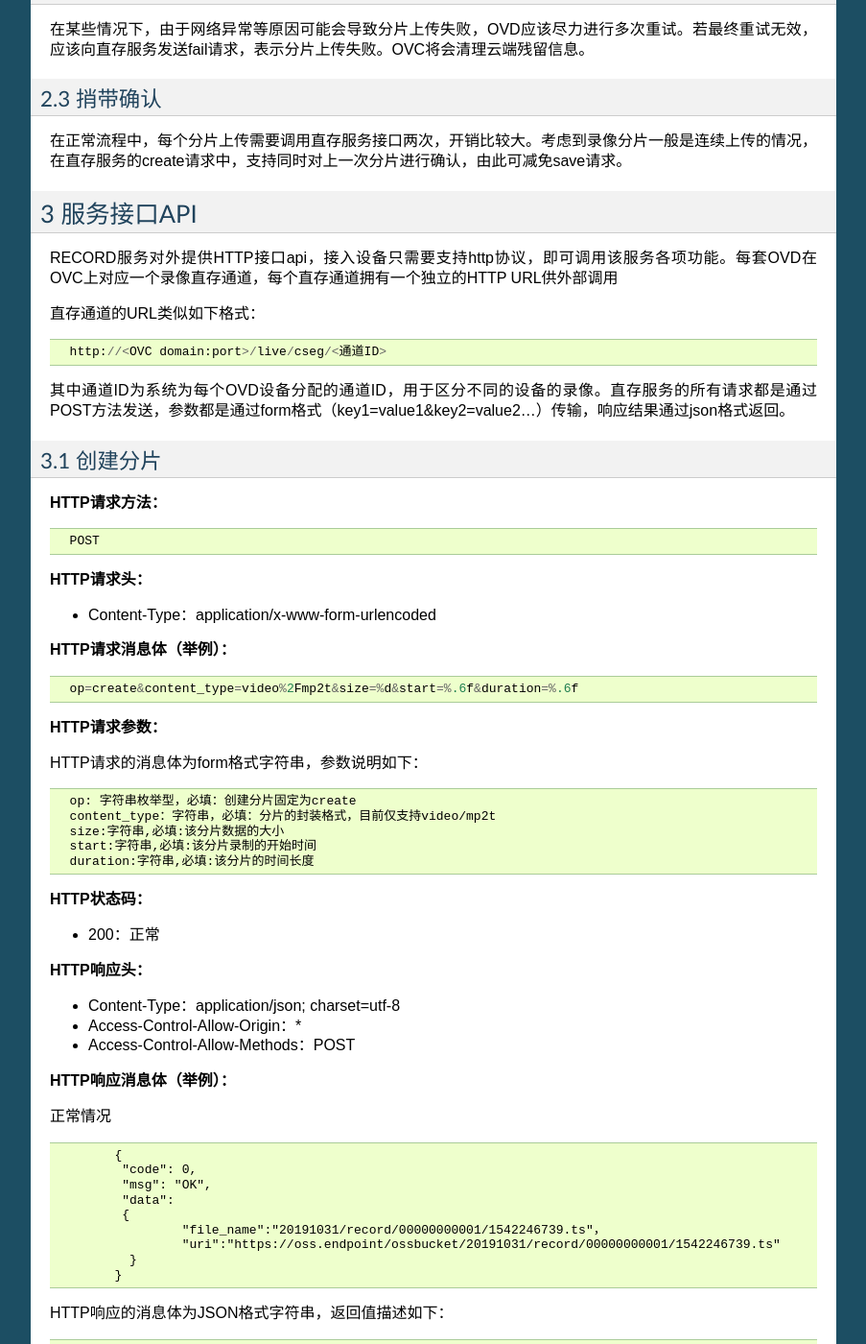
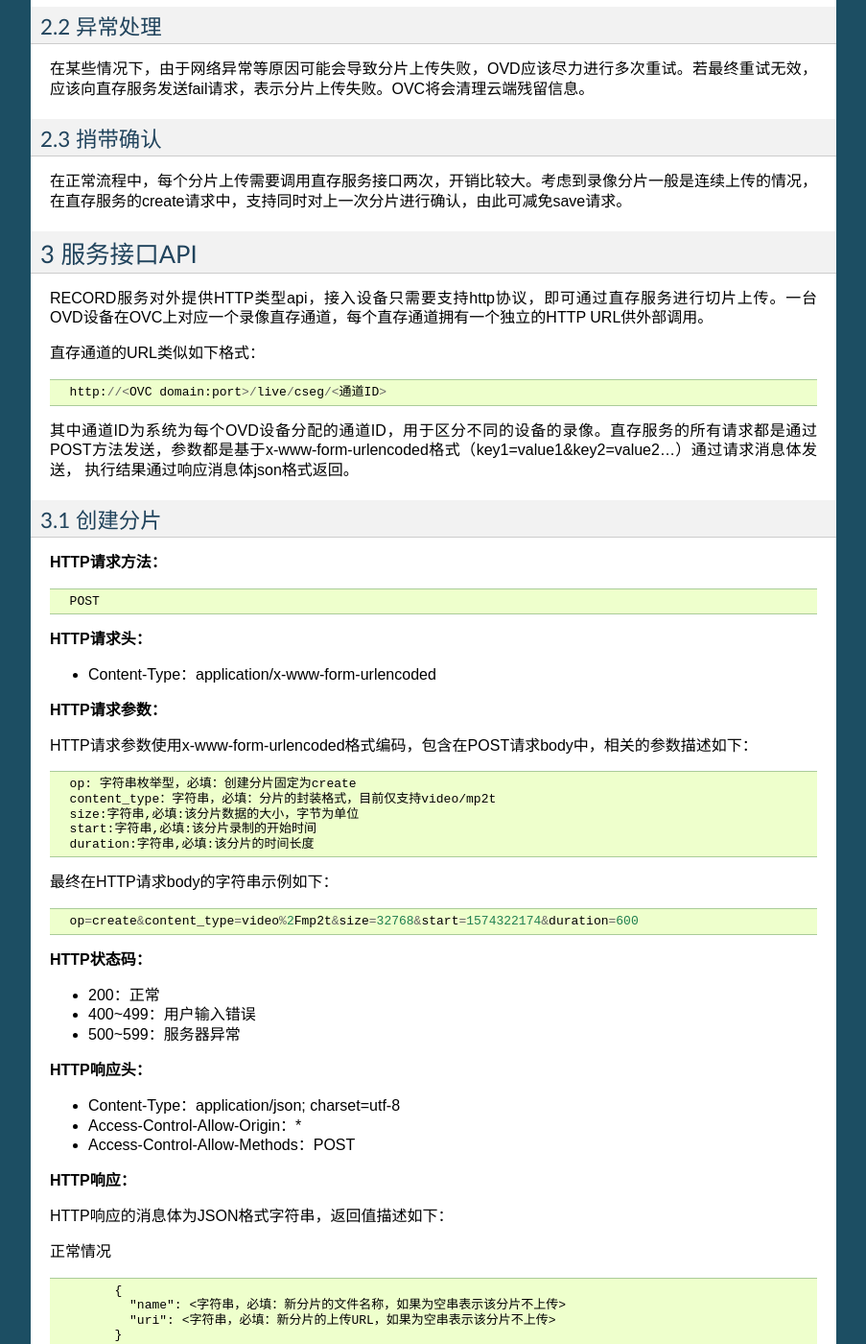
Before and after one commit to jamken/open_dev_sdk, a Sphinx documentation site: the page built from docs/cloud_record.md, in a window 1280 px wide and 1400 px high, scrolled down 841 px. Shown: the whole window at 96% size, without its empty margins (198-1101 px from the left). Built offline with Sphinx 7.4.7, drawn with Linux system fonts in a browser that asks for light colours; some of the changed text lies outside the part shown.

Commit message:
分片直存协议更新

````diff
--- a/docs/cloud_record.md
+++ b/docs/cloud_record.md
@@ -16,6 +16,8 @@
 
 - OVS RECORD：OVD与OVC之间采用的录像切片上传服务
 
+- 录像直存通道： 切片直存服务是以通道为单位进行管理的，每个分片只属于某一个特定的通道。每个编码设备应该将录像且片上传到自己对应的通道中。
+
 ## 2 服务描述
 
 
@@ -31,11 +33,11 @@
 
 2. OVD将实时媒体流录制成一个分片
 
-3. OVD向直存服务（通过接口URL）发送create请求，获得分片上传URL
+3. OVD向通道对应的URL发送create请求，获得分片上传URL
 
 4. OVD通过（http）PUT方法，将分片上传到该存储地址
 
-5. OVD向直存服务（通过接口URL）发送save请求，确认分片上传成功
+5. OVD向通道对应的URL发送save请求，确认分片上传成功
 
 6. 跳转步骤2，继续下一个分片
 
@@ -51,7 +53,7 @@
 
 ## 3 服务接口API
 
-RECORD服务对外提供HTTP接口api，接入设备只需要支持http协议，即可调用该服务各项功能。每套OVD在OVC上对应一个录像直存通道，每个直存通道拥有一个独立的HTTP URL供外部调用
+RECORD服务对外提供HTTP类型api，接入设备只需要支持http协议，即可通过直存服务进行切片上传。一台OVD设备在OVC上对应一个录像直存通道，每个直存通道拥有一个独立的HTTP URL供外部调用。
 
 直存通道的URL类似如下格式：
 
@@ -59,7 +61,9 @@
   http://<OVC domain:port>/live/cseg/<通道ID>
 ```
 
-其中通道ID为系统为每个OVD设备分配的通道ID，用于区分不同的设备的录像。直存服务的所有请求都是通过POST方法发送，参数都是通过form格式（key1=value1&key2=value2...）传输，响应结果通过json格式返回。
+其中通道ID为系统为每个OVD设备分配的通道ID，用于区分不同的设备的录像。直存服务的所有请求都是通过POST方法发送，参数都是基于x-www-form-urlencoded格式（key1=value1&key2=value2...）通过请求消息体发送，
+执行结果通过响应消息体json格式返回。
+
 
 
 
@@ -75,28 +79,31 @@
 
 - Content-Type：application/x-www-form-urlencoded
 
-**HTTP请求消息体（举例）：**
-
-```
-  op=create&content_type=video%2Fmp2t&size=%d&start=%.6f&duration=%.6f
-```
-
 **HTTP请求参数：**
 
-HTTP请求的消息体为form格式字符串，参数说明如下：
+HTTP请求参数使用x-www-form-urlencoded格式编码，包含在POST请求body中，相关的参数描述如下：
 
 ```
   op: 字符串枚举型，必填：创建分片固定为create
   content_type：字符串，必填：分片的封装格式，目前仅支持video/mp2t
-  size:字符串,必填:该分片数据的大小
+  size:字符串,必填:该分片数据的大小，字节为单位
   start:字符串,必填:该分片录制的开始时间
   duration:字符串,必填:该分片的时间长度
+```
+
+最终在HTTP请求body的字符串示例如下：
+
+```
+  op=create&content_type=video%2Fmp2t&size=32768&start=1574322174&duration=600
 ```
 
 
 **HTTP状态码：**
 
 - 200：正常
+- 400~499：用户输入错误
+- 500~599：服务器异常
+
 
 **HTTP响应头：**
 
@@ -104,34 +111,29 @@
 - Access-Control-Allow-Origin：\*
 - Access-Control-Allow-Methods：POST
 
-**HTTP响应消息体（举例）：**
+**HTTP响应：**
+
+HTTP响应的消息体为JSON格式字符串，返回值描述如下：
 
 正常情况
 ```
 	{
-	 "code": 0,
-	 "msg": "OK",
-	 "data":
-	 {
-		 "file_name":"20191031/record/00000000001/1542246739.ts"，
-		 "uri":"https://oss.endpoint/ossbucket/20191031/record/00000000001/1542246739.ts"
-	  }
+	  "name": <字符串，必填：新分片的文件名称，如果为空串表示该分片不上传>
+	  "uri": <字符串，必填：新分片的上传URL，如果为空串表示该分片不上传>
 	}
 ```
 HTTP响应的消息体为JSON格式字符串，返回值描述如下：
-```
-file_name:字符串,下一个数据分片的文件名称
-uri:字符串,下一个数据分片的上传uri地址
-```
+
+
 异常情况
 ```
 	{
-	 "code": 7,
-	 "msg": "INVALID_PARAM"
+	  "info": <字符串，必填：错误描述>
 	}
 ```
 
 ### 3.2 确认分片
+
 **HTTP请求方法：**
 
 ```
@@ -142,25 +144,27 @@
 
 - Content-Type：application/x-www-form-urlencoded
 
-**HTTP请求消息体（举例）：**
-
-```
-  op=save&name=%s
-```
 
 **HTTP请求参数：**
 
-HTTP请求的消息体为form格式字符串，参数说明如下：
+HTTP请求参数使用x-www-form-urlencoded格式编码，包含在POST请求body中，相关的参数描述如下：
 
 ```
-  op: 字符串枚举型，必填：确认分片固定为save
-  name：字符串，必填：需要确认的分片文件名
+  op: 字符串枚举型，必填：创建分片固定为save
+  name：字符串，必填：需要确认的分片的文件名，应该和create请求中返回的文件名相对应
 ```
 
+最终在HTTP请求body的字符串示例如下：
+
+```
+  op=save&name=0003.ts
+```
 
 **HTTP状态码：**
 
 - 200：正常
+- 400~499：用户输入错误
+- 500~599：服务器异常
 
 **HTTP响应头：**
 
@@ -168,24 +172,26 @@
 - Access-Control-Allow-Origin：\*
 - Access-Control-Allow-Methods：POST
 
-**HTTP响应消息体（举例）：**
+**HTTP响应：**
 
-正常情况
+HTTP响应的消息体为JSON格式字符串，返回值描述如下：
+
+正常情况body:
 
 ```
+无
+```
+
+HTTP响应的消息体为JSON格式字符串，返回值描述如下：
+
+
+异常情况body:
+```
 	{
-	   "code": 0,
-	   "msg": "OK"
+	 "info": <字符串，必填：错误描述>
 	}
 ```
 
-异常情况
-```
-	{
-	   "code": 10401,
-	   "msg": "VOD_FILE_UPLOAD_FAILED"
-	}
-```
 
 ### 3.3 取消分片
 **HTTP请求方法：**
@@ -198,21 +204,21 @@
 
 - Content-Type：application/x-www-form-urlencoded
 
-**HTTP请求消息体（举例）：**
-
-```
-  op=fail&name=%s
-```
 
 **HTTP请求参数：**
 
-HTTP请求的消息体为form格式字符串，参数说明如下：
+HTTP请求参数使用x-www-form-urlencoded格式编码，包含在POST请求body中，相关的参数描述如下：
 
 ```
   op: 字符串枚举型，必填：取消分片固定为fail
-  name：字符串，必填：需要取消的分片文件名
+  name：字符串，必填：需要取消的分片的文件名，应该和create请求中返回的文件名相对应
 ```
 
+最终在HTTP请求body的字符串示例如下：
+
+```
+  op=fail&name=0003.ts
+```
 
 **HTTP状态码：**
 
@@ -224,27 +230,31 @@
 - Access-Control-Allow-Origin：\*
 - Access-Control-Allow-Methods：POST
 
-**HTTP响应消息体（举例）：**
 
-正常情况
+**HTTP响应：**
+
+HTTP响应的消息体为JSON格式字符串，返回值描述如下：
+
+正常情况body:
 
 ```
-	{
-	   "code": 0,
-	   "msg": "OK"
-	}
+无
 ```
 
-异常情况
+HTTP响应的消息体为JSON格式字符串，返回值描述如下：
+
+
+异常情况body:
 ```
 	{
-	   "code": 6,
-	   "msg": "OBJECT_NOT_EXIST"
+	 "info": <字符串，必填：错误原因>
 	}
 ```
 
 
 ### 3.4 获取服务器当前日历时间
+
+
 **HTTP请求方法：**
 
 ```
@@ -255,20 +265,20 @@
 
 - Content-Type：application/x-www-form-urlencoded
 
-**HTTP请求消息体（举例）：**
+
+**HTTP请求参数：**
+
+HTTP请求参数使用x-www-form-urlencoded格式编码，包含在POST请求body中，相关的参数描述如下：
+
+```
+  op: 字符串枚举型，必填：操作类型，获取时间固定为getcurrenttime
+```
+
+最终在HTTP请求body的字符串示例如下：
 
 ```
   op=getcurrenttime
 ```
-
-**HTTP请求参数：**
-
-HTTP请求的消息体为form格式字符串，参数说明如下：
-
-```
-  op: 字符串枚举型，必填：获取服务器时间固定为getcurrenttime
-```
-
 
 **HTTP状态码：**
 
@@ -280,49 +290,22 @@
 - Access-Control-Allow-Origin：\*
 - Access-Control-Allow-Methods：POST
 
-**HTTP响应消息体（举例）：**
+**HTTP响应：**
+
+HTTP响应的消息体为JSON格式字符串，返回值描述如下：
 
 正常情况
 ```
 	{
-		"code": 0,
-		"msg": "OK",
-		"data":
-		{
-		"currenttime":"111111111"
-		}
+	  "currenttime": <浮点数，必填：从epoch到当前的秒数，单位为秒>
 	}
 ```
+
+HTTP响应的消息体为JSON格式字符串，返回值描述如下：
 
 异常情况
 ```
 	{
-		"code": 10004,
-		"msg": "AUTH_TIME_TOO_SKEWED",
+	  "info": <字符串，必填：错误原因>
 	}
 ```
-
-**HTTP响应说明：**
-
-HTTP响应的消息体为JSON格式字符串，返回值和msg描述如下：
-
-```
-code	msg							错误描述
-0		OK							成功
-6		OBJECT_NOT_EXIST			对象不存在
-7		INVALID_PARAM				参数错误
-500		SERVER_INNER_ERROR			内部服务错误
-10001	AUTH_INVALID_ACCESSKEY		非法AccessKey
-10002	AUTH_SIGN_ERROR				鉴权检查错误
-10003	AUTH_REPEATED_REQUEST		重复的请求
-10004	AUTH_TIME_TOO_SKEWED		请求时间与服务器时差过大
-10005	AUTH_TIME_PARSE_EXCEPTION	鉴权时间格式转换异常
-10201	LIVE_CHANNEL_NOT_EXIST		channelId不存在
-10202	LIVE_PUSHURL_OUT_OF_TIME	推流地址过期
-10203	LIVE_NO_RECORD				未开启转录
-10204	LIVE_CHANNEL_ALREADY_EXIST	channelId已存在
-10401	VOD_FILE_UPLOAD_FAILED		文件上传失败
-10402	VOD_FILE_NOT_EXIST			视频文件不存在
-10403	VOD_FILE_AUTH_FAILED		上传认证失败
-10404	VOD_FILE_AUTH_EXPIRED		上传认证过期
-```
````
